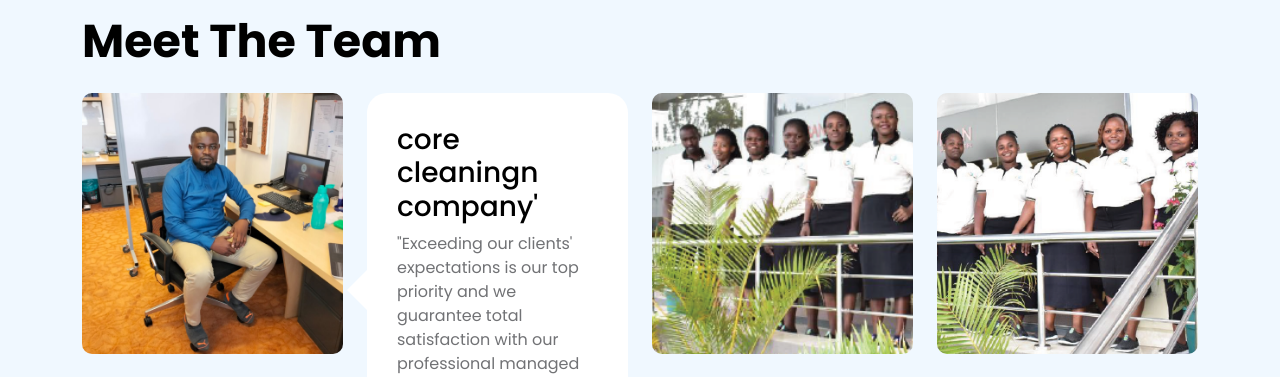
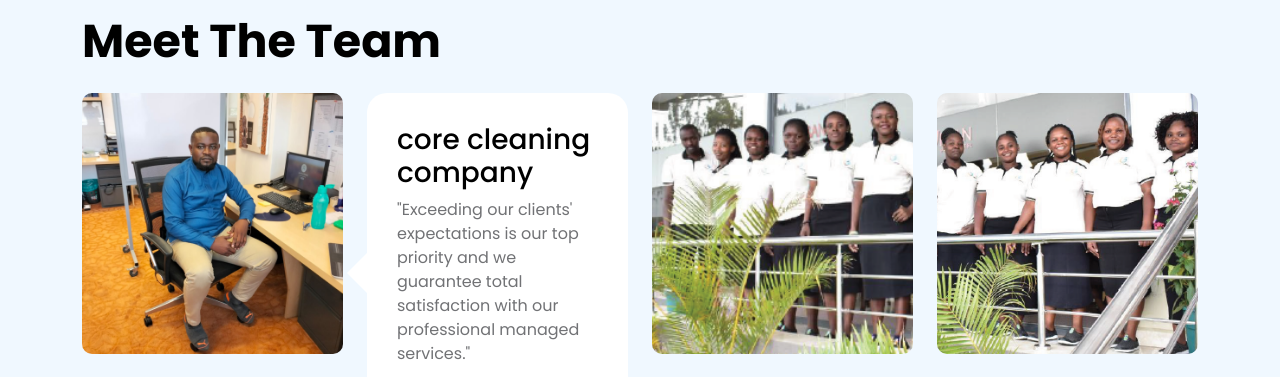
Before and after one commit to Orderr147/GZIC-Cleaning-Services, a plain HTML site: page about.html in a window 1280 px wide. Shown: the part 1240-1617 px from the top of the page. Drawn offline with Linux system fonts and the light colour scheme.

Commit message:
Update about.html

```diff
--- a/about.html
+++ b/about.html
@@ -244,7 +244,7 @@
                         </div>
                         <div class="col-lg-3 col-md-6 col-12 d-flex justify-content-lg-center mt-4 mt-lg-0 mt-md-0 mb-5 mb-lg-0">
                             <div class="team-info mx-auto mx-lg-0">
-                                <h4 class="mb-2">core cleaningn company'</h4>
+                                <h4 class="mb-2">core cleaning company</h4>
 
                                 <p>"Exceeding our clients' expectations is our top priority
                                      and we guarantee total satisfaction with our professional managed services."</p>
```
